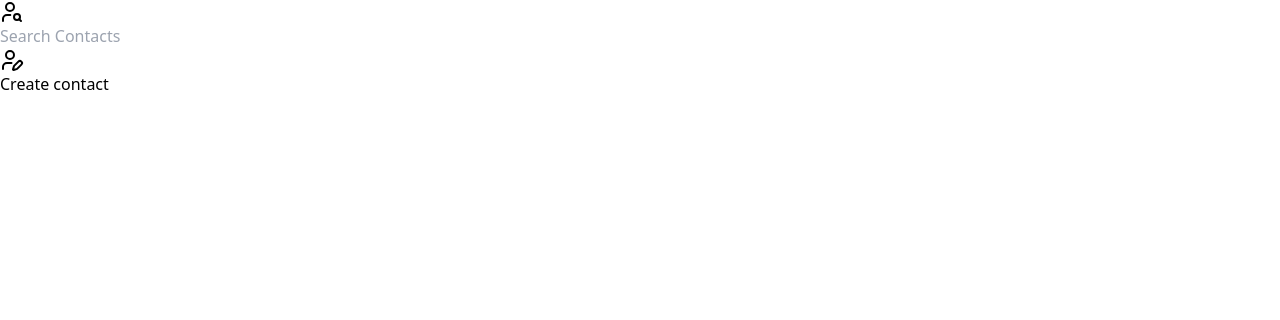
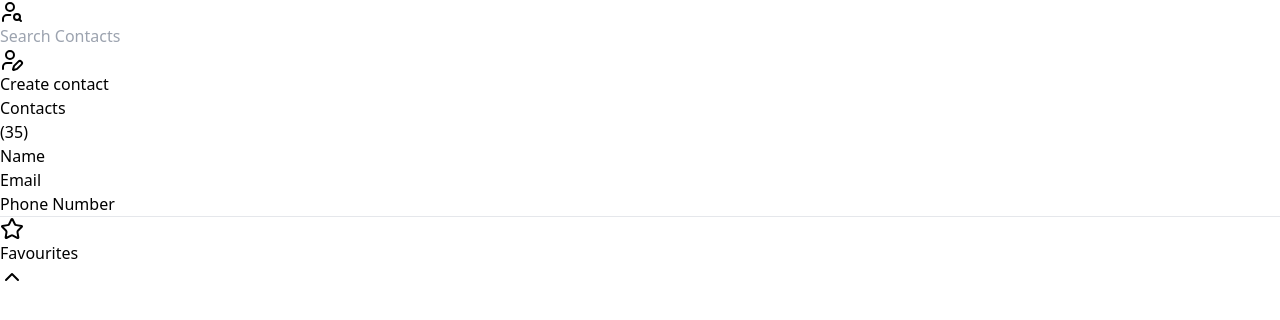
Before and after one commit to amaannn08/Tria-Assignment, a React (Vite) app: page / in a window 1280 px wide. Shown: the top 320 px of the page. Built offline with nearby package versions, Linux system fonts and the light colour scheme.

Commit message:
Added favourite components

```diff
--- a/src/App.jsx
+++ b/src/App.jsx
@@ -1,16 +1,17 @@
 import { useState } from 'react'
 import SearchBar from './components/SearchBar'
 import CreateContact from './components/CreateContact'
+import Maincontent from './components/Maincontent'
 
 function App() {
 
   return (
-    <div className='w-full bg-[#1e1f24] h-screen p-[5%] md:p-[3%]'>
+    <div className='w-full bg-[#1e1f24] min-h-screen p-[5%] md:p-[3%]'>
       <div className='flex flex-col items-center md:flex-row md:items-center'>
         <SearchBar/>
         <CreateContact/>
       </div>
-
+      <Maincontent/>
     </div>
   )
 }
--- /dev/null
+++ b/src/components/Favourite.jsx
@@ -0,0 +1,27 @@
+import { Star,ChevronDown,ChevronUp } from 'lucide-react'
+import {React,useState} from 'react'
+import FavouriteList from './FavouriteList';
+
+const Favourite = () => {
+    const [selected,setSelected]=useState(false);
+    function focusHandler(){
+        setSelected(prev=>!prev);
+    }
+    return (
+        <div >
+            <div onClick={focusHandler}
+                className='w-[18%] flex flex-row items-center gap-2 mt-4 ml-2 cursor-pointer'>
+                <Star className='text-gray-300 fill-gray-300 w-5 h-4'/>
+                <h1 className='text-gray-300'>Favourites</h1>
+                <div className='transition-all duration-600'>
+                    {selected===true?<ChevronDown className='text-gray-300  w-6 h-5' />:<ChevronUp className='text-gray-300  w-6 h-5' />}
+                </div>
+            </div>
+            <div className='transition-all duration-1000'>
+                {selected===true?<FavouriteList/> :null}
+            </div>
+        </div>
+    )
+}
+
+export default Favourite
--- /dev/null
+++ b/src/components/FavouriteList.jsx
@@ -0,0 +1,31 @@
+import React from 'react'
+import { contacts } from '../contacts'
+const FavouriteList = () => {
+  return (
+    <div className='w-full mt-3'>
+        {contacts.map((item)=>(
+
+            item.favourite === "Yes" ?(
+                <div className="flex flex-row items-center md:grid md:grid-cols-[2fr_2fr_1fr_1fr] bg-[#38393e] w-full h-12 md:h-20 p-4 rounded-t-2xl rounded-b-md mb-1">
+                    <div className='flex flex-row items-center gap-4'>
+                        <div className={`w-8 md:w-10 h-8 md:h-10 rounded-full ${item.color} flex items-center justify-center text-white font-bold`}>
+                        {item.name.charAt(0)}
+                    </div>
+                    <div>
+                        <h1 className='text-white'>{item.name}</h1>
+                    </div>
+                    </div>
+                    <div>
+                        <h1 className='text-white hidden md:block'>{item.email}</h1>
+                    </div>
+                    <div>
+                        <h1 className='text-white hidden md:block pl-3'>{item.phoneNumber}</h1>
+                    </div>
+                </div>
+                ):null
+            ))}
+    </div>
+  )
+}
+
+export default FavouriteList
--- a/src/components/Maincontent.jsx
+++ b/src/components/Maincontent.jsx
@@ -1,8 +1,23 @@
 import React from 'react'
-
+import Favourite from './Favourite'
+import { contacts } from '../contacts'
 const Maincontent = () => {
   return (
-    <div>Maincontent</div>
+    <div>
+        <div>
+            <div className='mt-4 hidden md:flex flex-row items-center gap-2'>
+                <h1 className='text-gray-300 font-sans text-3xl font-semibold'>Contacts </h1>
+                <h1 className='text-gray-300 font-sans text-xl font-semibold'>({contacts.length})</h1>
+            </div>
+            <div className='mt-4 md:grid md:grid-cols-[2fr_2fr_1fr_1fr] hidden'>
+                <h1 className='text-gray-300 font-sans text-xl font-semibold'>Name</h1>
+                <h1 className='text-gray-300 font-sans text-xl font-semibold'>Email</h1>
+                <h1 className='text-gray-300 font-sans text-xl font-semibold'>Phone Number</h1>
+            </div>
+            <hr className='hidden md:block my-2 border-t border-gray-300'/>
+            <Favourite/>
+        </div>
+    </div>
   )
 }
 
--- a/src/components/SearchBar.jsx
+++ b/src/components/SearchBar.jsx
@@ -14,7 +14,7 @@ const SearchBar = () => {
                 ref={inputRef}
                 type="text"
                 placeholder='Search Contacts'
-                className='w-full ml-2 md:text-xl rounded-full bg-[#333439] px-2 text-white placeholder-gray-400 outline-none'
+                className='w-full ml-2 md:text-xl rounded-full bg-[#333439] px-2 text-gray-400 placeholder-gray-400 outline-none'
             />
 </div>
 
--- /dev/null
+++ b/src/contacts.js
@@ -0,0 +1,47 @@
+export const contacts = [
+  {"name": "Aman Gupta", "email": "aman.gupta@email.com", "phoneNumber": "9876543210", "favourite": "Yes", "color": "bg-yellow-700"},
+  {"name": "Riya Sharma", "email": "riya.sharma@email.com", "phoneNumber": "9876541230", "favourite": "No", "color": "bg-blue-700"},
+  {"name": "Karan Verma", "email": "karan.verma@email.com", "phoneNumber": "9876512345", "favourite": "No", "color": "bg-green-700"},
+  {"name": "Priya Singh", "email": "priya.singh@email.com", "phoneNumber": "9876523456", "favourite": "Yes", "color": "bg-red-700"},
+  {"name": "Vikram Rao", "email": "vikram.rao@email.com", "phoneNumber": "9876534567", "favourite": "No", "color": "bg-yellow-700"},
+  {"name": "Ananya Mehta", "email": "ananya.mehta@email.com", "phoneNumber": "9876545678", "favourite": "No", "color": "bg-blue-700"},
+  {"name": "Rohit Kapoor", "email": "rohit.kapoor@email.com", "phoneNumber": "9876556789", "favourite": "Yes", "color": "bg-green-700"},
+  {"name": "Sakshi Jain", "email": "sakshi.jain@email.com", "phoneNumber": "9876567890", "favourite": "No", "color": "bg-red-700"},
+  {"name": "Devansh Chawla", "email": "devansh.chawla@email.com", "phoneNumber": "9876578901", "favourite": "Yes", "color": "bg-yellow-700"},
+  {"name": "Isha Kapoor", "email": "isha.kapoor@email.com", "phoneNumber": "9876589012", "favourite": "No", "color": "bg-blue-700"},
+  {"name": "Arjun Malhotra", "email": "arjun.malhotra@email.com", "phoneNumber": "9876590123", "favourite": "Yes", "color": "bg-green-700"},
+  {"name": "Tanvi Reddy", "email": "tanvi.reddy@email.com", "phoneNumber": "9876501234", "favourite": "No", "color": "bg-red-700"},
+  {"name": "Shivani Desai", "email": "shivani.desai@email.com", "phoneNumber": "9876512341", "favourite": "Yes", "color": "bg-yellow-700"},
+  {"name": "Manish Sharma", "email": "manish.sharma@email.com", "phoneNumber": "9876523412", "favourite": "Yes", "color": "bg-blue-700"},
+  {"name": "Pooja Bhatt", "email": "pooja.bhatt@email.com", "phoneNumber": "9876534123", "favourite": "Yes", "color": "bg-green-700"},
+  {"name": "Nikhil Agarwal", "email": "nikhil.agarwal@email.com", "phoneNumber": "9876541234", "favourite": "No", "color": "bg-red-700"},
+  {"name": "Ayesha Khan", "email": "ayesha.khan@email.com", "phoneNumber": "9876552345", "favourite": "No", "color": "bg-yellow-700"},
+  {"name": "Raghav Iyer", "email": "raghav.iyer@email.com", "phoneNumber": "9876563456", "favourite": "No", "color": "bg-blue-700"},
+  {"name": "Meera Nair", "email": "meera.nair@email.com", "phoneNumber": "9876574567", "favourite": "No", "color": "bg-green-700"},
+  {"name": "Aditya Joshi", "email": "aditya.joshi@email.com", "phoneNumber": "9876585678", "favourite": "No", "color": "bg-red-700"},
+  {"name": "Sneha Rathi", "email": "sneha.rathi@email.com", "phoneNumber": "9876596789", "favourite": "No", "color": "bg-yellow-700"},
+  {"name": "Vivek Menon", "email": "vivek.menon@email.com", "phoneNumber": "9876507890", "favourite": "Yes", "color": "bg-blue-700"},
+  {"name": "Simran Kapoor", "email": "simran.kapoor@email.com", "phoneNumber": "9876518901", "favourite": "No", "color": "bg-green-700"},
+  {"name": "Ankit Sharma", "email": "ankit.sharma@email.com", "phoneNumber": "9876529012", "favourite": "No", "color": "bg-red-700"},
+  {"name": "Radhika Mishra", "email": "radhika.mishra@email.com", "phoneNumber": "9876530123", "favourite": "Yes", "color": "bg-yellow-700"},
+  {"name": "Harshita Verma", "email": "harshita.verma@email.com", "phoneNumber": "9876541235", "favourite": "No", "color": "bg-blue-700"},
+  {"name": "Kunal Gupta", "email": "kunal.gupta@email.com", "phoneNumber": "9876552346", "favourite": "No", "color": "bg-green-700"},
+  {"name": "Anushka Rao", "email": "anushka.rao@email.com", "phoneNumber": "9876563457", "favourite": "Yes", "color": "bg-red-700"},
+  {"name": "Ritesh Jain", "email": "ritesh.jain@email.com", "phoneNumber": "9876574568", "favourite": "No", "color": "bg-yellow-700"},
+  {"name": "Aarti Sharma", "email": "aarti.sharma@email.com", "phoneNumber": "9876585679", "favourite": "No", "color": "bg-blue-700"},
+  {"name": "Siddharth Menon", "email": "siddharth.menon@email.com", "phoneNumber": "9876596780", "favourite": "Yes", "color": "bg-green-700"},
+  {"name": "Neha Agarwal", "email": "neha.agarwal@email.com", "phoneNumber": "9876507891", "favourite": "No", "color": "bg-red-700"},
+  {"name": "Varun Iyer", "email": "varun.iyer@email.com", "phoneNumber": "9876518902", "favourite": "No", "color": "bg-yellow-700"},
+  {"name": "Divya Nair", "email": "divya.nair@email.com", "phoneNumber": "9876529013", "favourite": "Yes", "color": "bg-blue-700"},
+  {"name": "Rajesh Joshi", "email": "rajesh.joshi@email.com", "phoneNumber": "9876530124", "favourite": "No", "color": "bg-green-700"}
+];
+
+
+//this is the format
+// {
+//     "name": "Brianna Britt",
+//     "email": "briannabritt@poochies.com",
+//     "phoneNumber": "(820) 525-2256",
+//     "favourite": "No",
+//     "color": "undefined"
+//}
```
